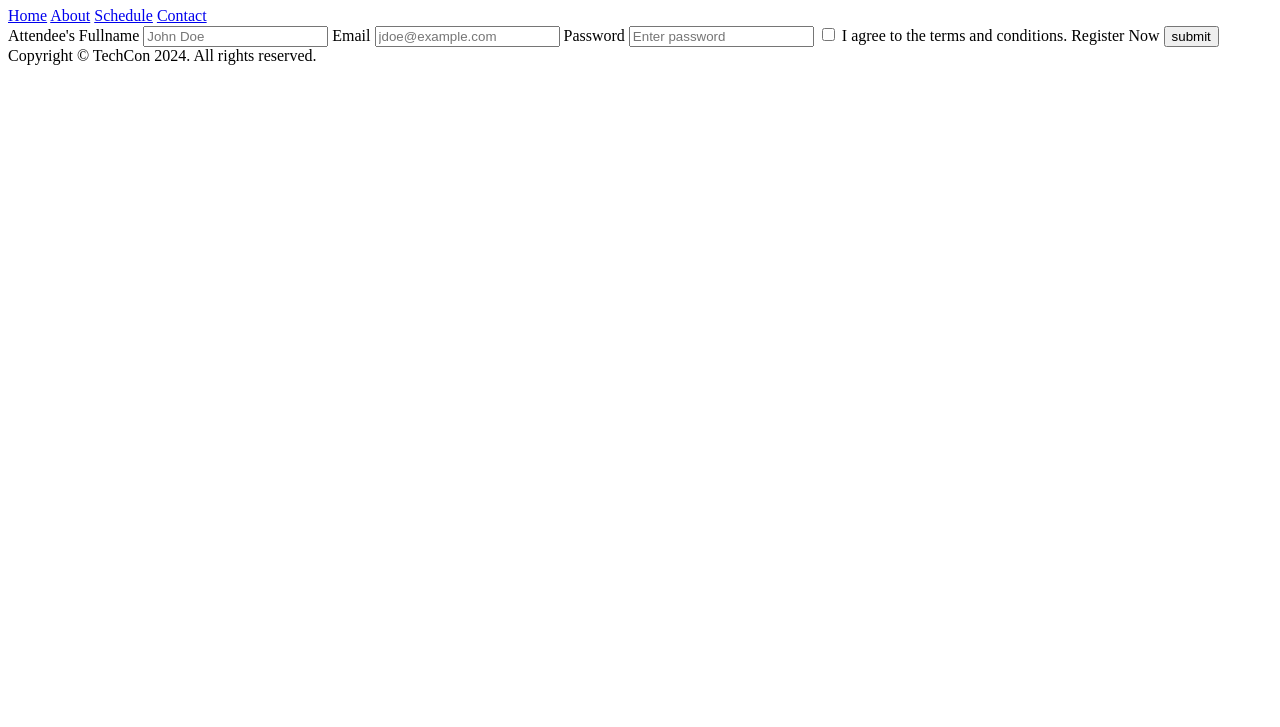
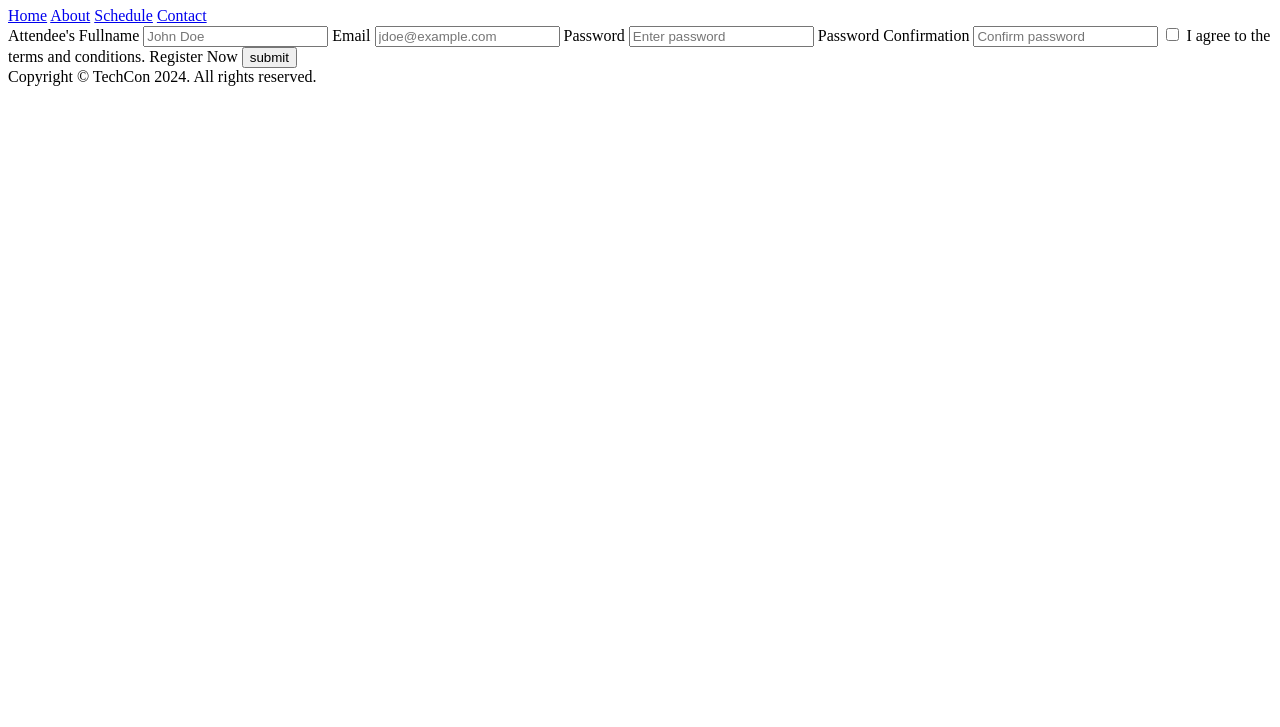
Before and after one commit to MOG19/TechCon_HTML, a plain HTML site: page techcon_website/register.html in a window 1280 px wide. Shown: the part 73-800 px from the top of the page. Drawn offline with Linux system fonts and the light colour scheme.

Commit message:
new commit

```diff
--- a/techcon_website/register.html
+++ b/techcon_website/register.html
@@ -23,6 +23,8 @@
            <input type="text" name="email" id="email" placeholder="jdoe@example.com">
            <label for="password">Password</label>
            <input type="text" name="password" id="password" placeholder="Enter password">
+           <label for="password confirmation">Password Confirmation</label>
+           <input type="text" name="password confirmation" id="password confirmation" placeholder="Confirm password">
            <input type="checkbox">
            <label for="terms_and _conditions">I agree to the terms and conditions.</label>
            <label for="submit">Register Now</label>
```
